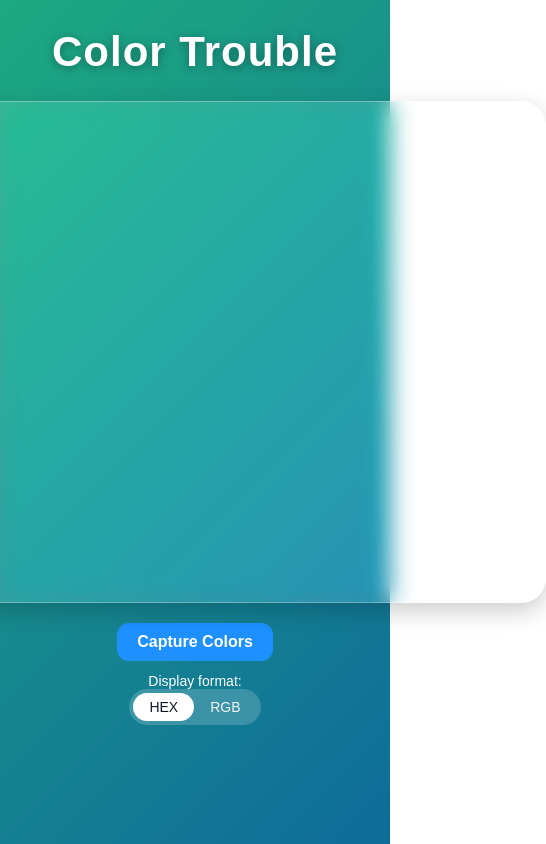
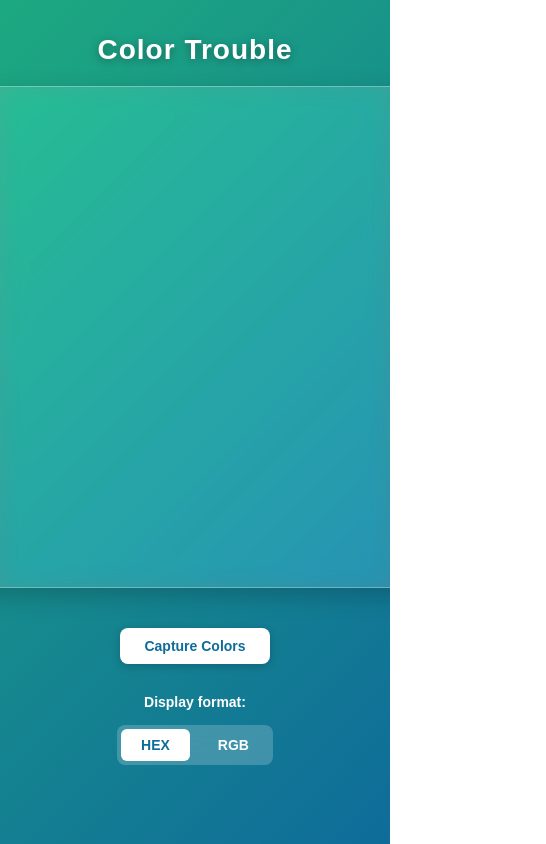
Before and after one commit to bryanalarconn/color-trouble, a React (Create React App) app: page / in a window 390 px wide. Shown: the whole page, 546 px wide, since content can reach past the window. Built offline with nearby package versions, Linux system fonts and the light colour scheme; no server answers.

Commit message:
ui changes

```diff
--- a/src/App.css
+++ b/src/App.css
@@ -8,13 +8,18 @@ body {
 
 /* Optional: center content & add spacing */
 .App {
+  padding: 20px;
   padding-bottom: 20px;
   text-align: center;
+  max-width: 100%;
+  overflow-x: hidden;
 }
+
 /* Optional: make buttons/boxes stand out */
 button {
   border: none;
 }
+
 /*editing the title of the app*/
 .app-title {
   font-size: 42px;
@@ -24,3 +29,133 @@ button {
   color: #ffffff;
   text-shadow: 0 2px 10px rgba(0, 0, 0, 0.35);
 }
+
+/* Webcam wrapper */
+.webcam-wrapper {
+  margin-bottom: 30px;
+}
+
+/* Capture button */
+.capture-btn {
+  margin-top: 20px;
+  padding: 12px 32px;
+  font-size: 16px;
+  font-weight: 600;
+  background-color: #ffffff;
+  color: #0f6c9a;
+  border-radius: 8px;
+  cursor: pointer;
+  transition: all 0.3s ease;
+  box-shadow: 0 2px 10px rgba(0, 0, 0, 0.2);
+}
+
+.capture-btn:hover {
+  transform: translateY(-2px);
+  box-shadow: 0 4px 15px rgba(0, 0, 0, 0.3);
+}
+
+.capture-btn:active {
+  transform: translateY(0);
+}
+
+/* Format toggle wrapper */
+.format-wrapper {
+  margin: 25px 0;
+  display: flex;
+  align-items: center;
+  justify-content: center;
+  gap: 15px;
+  flex-wrap: wrap;
+}
+
+.format-label {
+  color: #ffffff;
+  font-weight: 600;
+  font-size: 16px;
+}
+
+.format-toggle {
+  display: flex;
+  gap: 8px;
+  background-color: rgba(255, 255, 255, 0.2);
+  padding: 4px;
+  border-radius: 8px;
+}
+
+.format-button {
+  padding: 8px 20px;
+  font-size: 14px;
+  font-weight: 600;
+  background-color: transparent;
+  color: #ffffff;
+  border-radius: 6px;
+  cursor: pointer;
+  transition: all 0.2s ease;
+}
+
+.format-button.active {
+  background-color: #ffffff;
+  color: #0f6c9a;
+}
+
+/* Mobile responsive styles */
+@media (max-width: 768px) {
+  .app-title {
+    font-size: 32px;
+    margin-bottom: 20px;
+  }
+
+  .camera-feed {
+    max-width: 100%;
+  }
+
+  .capture-btn {
+    padding: 10px 24px;
+    font-size: 14px;
+  }
+
+  .format-wrapper {
+    margin: 20px 0;
+  }
+
+  .format-label {
+    font-size: 14px;
+  }
+}
+
+@media (max-width: 480px) {
+  .App {
+    padding: 15px;
+  }
+
+  .app-title {
+    font-size: 28px;
+  }
+}
+
+/* Copy notification toast */
+.copy-toast {
+  position: fixed;
+  bottom: 30px;
+  left: 50%;
+  transform: translateX(-50%);
+  background-color: rgba(0, 0, 0, 0.85);
+  color: white;
+  padding: 12px 24px;
+  border-radius: 8px;
+  font-size: 14px;
+  font-weight: 600;
+  z-index: 10000;
+  animation: slideUp 0.3s ease;
+}
+
+@keyframes slideUp {
+  from {
+    opacity: 0;
+    transform: translateX(-50%) translateY(20px);
+  }
+  to {
+    opacity: 1;
+    transform: translateX(-50%) translateY(0);
+  }
+}
--- a/src/WebcamImage.js
+++ b/src/WebcamImage.js
@@ -1,11 +1,5 @@
 import React, { useCallback, useRef } from "react";
 import Webcam from "react-webcam";
-
-const videoConstraints = {
-  width: { ideal: 1280 },
-  height: { ideal: 720 },
-  facingMode: "user",
-};
 
 // Webcam component to capture images from the user's webcam
 function WebcamImage({ onCapture }) {
@@ -24,13 +18,7 @@ function WebcamImage({ onCapture }) {
   //will call this classname in the css
   <div className="webcam-wrapper">
     <div className="camera-box">
-        <Webcam
-          mirrored={true}
-          ref={webcamRef}
-          screenshotFormat="image/jpeg"
-          className="camera-feed"
-          videoConstraints={videoConstraints}
-        />
+      <Webcam mirrored={true} ref={webcamRef} screenshotFormat="image/jpeg" className="camera-feed"/>
     </div>
     <button className="capture-btn" onClick={capture}>
       Capture Colors
```
Lines whose indentation alone changed are shown as unchanged.
